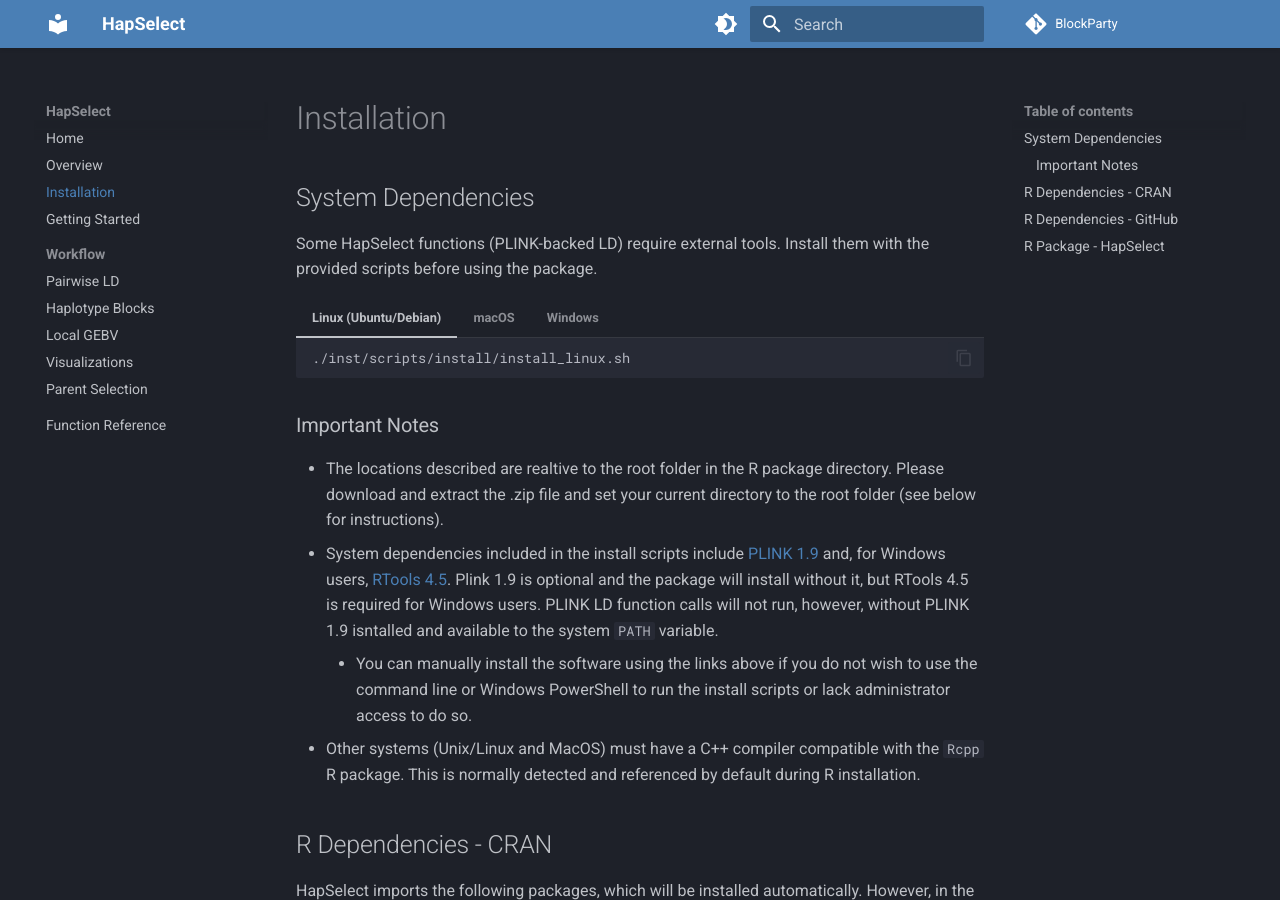
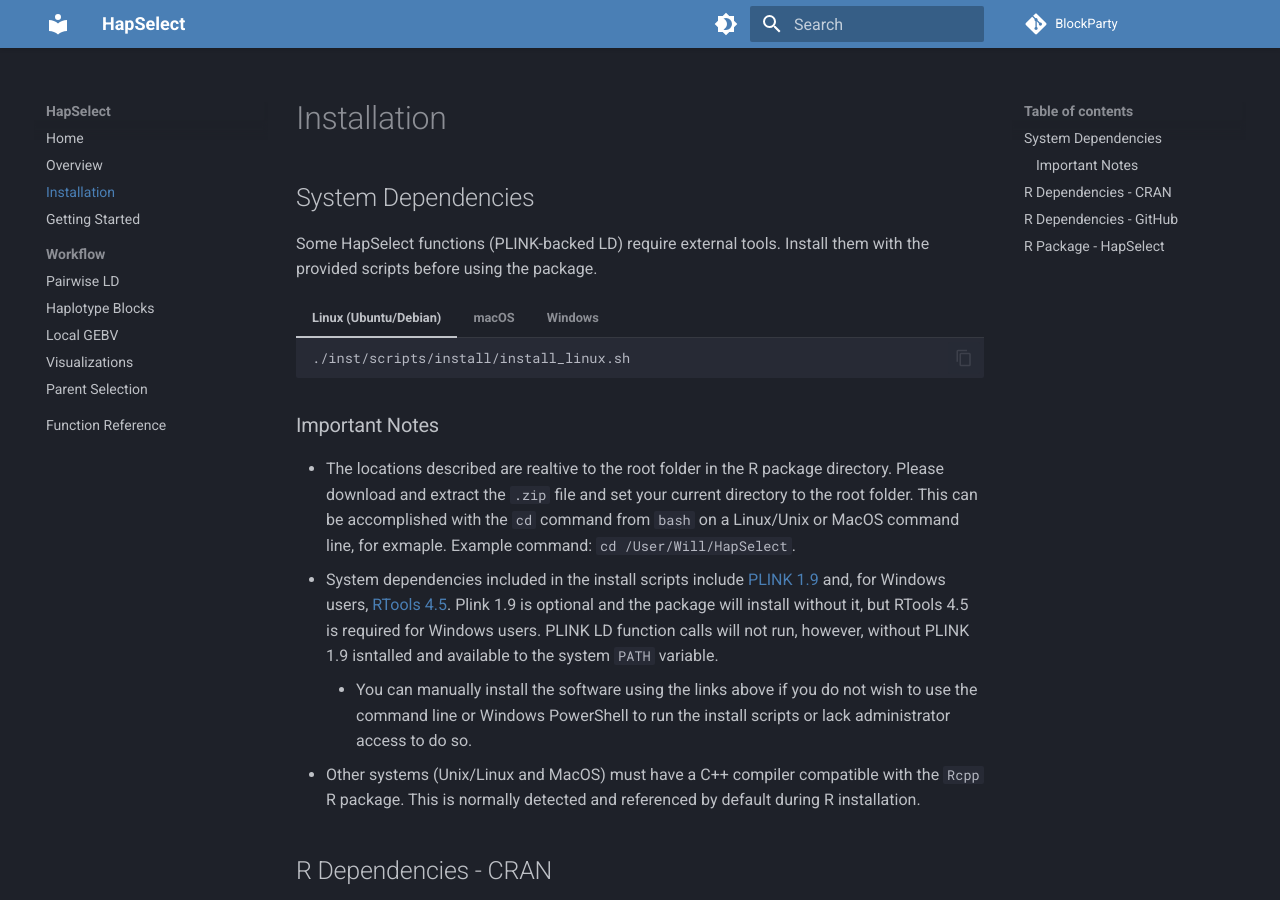
Before and after one commit to wrshf7/HapSelect-Docs, an MkDocs documentation site: the page built from docs/installation.md, in a window 1280 px wide and 900 px high. Built offline with MkDocs 1.6.1 and Material for MkDocs 9.7.7, drawn with Linux system fonts in a browser that asks for light colours; comment, search, counter and statistics services are not loaded.

Commit message:
Update installation.md

````diff
--- a/docs/installation.md
+++ b/docs/installation.md
@@ -20,7 +20,7 @@
     ```
 
 ### Important Notes
-- The locations described are realtive to the root folder in the R package directory. Please download and extract the .zip file and set your current directory to the root folder (see below for instructions).
+- The locations described are realtive to the root folder in the R package directory. Please download and extract the `.zip` file and set your current directory to the root folder. This can be accomplished with the `cd` command from `bash` on a Linux/Unix or MacOS command line, for exmaple. Example command: `cd /User/Will/HapSelect`.
 - System dependencies included in the install scripts include [PLINK 1.9](https://www.cog-genomics.org/plink/) and, for Windows users, [RTools 4.5](https://cran.r-project.org/bin/windows/Rtools/rtools45/rtools.html). Plink 1.9 is optional and the package will install without it, but RTools 4.5 is required for Windows users. PLINK LD function calls will not run, however, without PLINK 1.9 isntalled and available to the system `PATH` variable.
     - You can manually install the software using the links above if you do not wish to use the command line or Windows PowerShell to run the install scripts or lack administrator access to do so.
 - Other systems (Unix/Linux and MacOS) must have a C++ compiler compatible with the `Rcpp` R package. This is normally detected and referenced by default during R installation.
````
